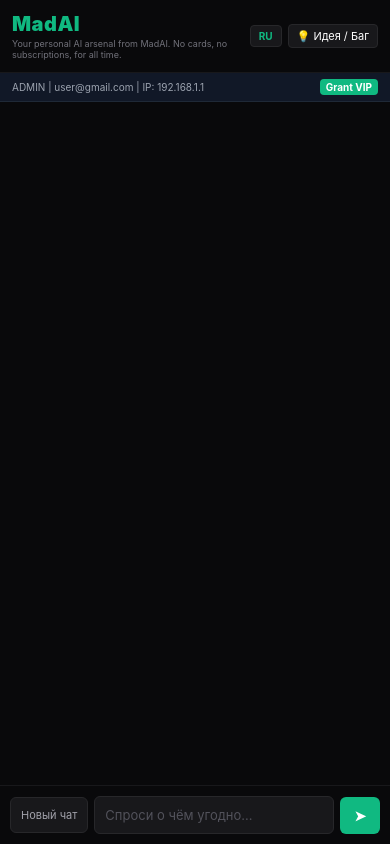
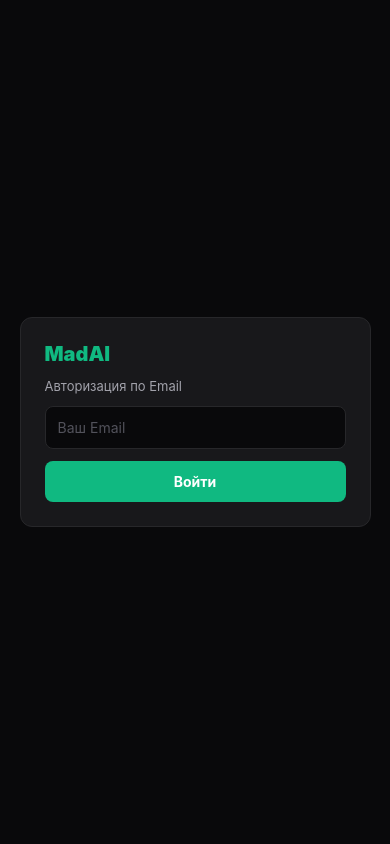
Before and after one commit to madaevichtm/mad-ai, a React Native app: screen / in a window 390 px wide. Built offline with nearby package versions, Linux system fonts and the light colour scheme.

Commit message:
fix models and restore admin vip toggle

```diff
--- a/App.js
+++ b/App.js
@@ -1,99 +1,95 @@
-import React, { useState } from 'react';
+import React, { useState, useEffect } from 'react';
 import { StyleSheet, Text, View, TextInput, TouchableOpacity, FlatList, Modal, SafeAreaView } from 'react-native';
 
-// --- НАСТРОЙКИ КЛЮЧЕЙ И БОТА ---
-const OPENROUTER_API_KEY = "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";
+const OPENROUTER_API_KEY = "sk-or-v1-cf090582aa70565603ee80882ad90c9b0c797c27de40cacc70";
 const TELEGRAM_BOT_TOKEN = "8989304260:AAFT1zU0YHybijCklZSrJ0tazpylsNWnBXw";
-const TELEGRAM_CHAT_ID = "1328175221";
-
-const I18N = {
-  RU: {
-    slogan: "Your personal AI arsenal from MadAI. No cards, no subscriptions, for all time.",
-    placeholder: "Спроси о чём угодно...",
-    bugBtn: "💡 Идея / Баг",
-    newChat: "Новый чат",
-    limitErr: "Лимит 100 запросов в день исчерпан!",
-    shortErr: "Запрос слишком короткий (мин. 3 символа)",
-    send: "Отправить",
-    cancel: "Отмена"
-  },
-  EN: {
-    slogan: "Your personal AI arsenal from MadAI. No cards, no subscriptions, for all time.",
-    placeholder: "Ask anything...",
-    bugBtn: "💡 Idea / Bug",
-    newChat: "New Chat",
-    limitErr: "Daily limit of 100 requests reached!",
-    shortErr: "Query too short (min 3 chars)",
-    send: "Send",
-    cancel: "Cancel"
-  }
-};
+const TELEGRAM_CHAT_ID = "1328128362";
 
 export default function App() {
-  const [lang, setLang] = useState('RU');
-  const t = I18N[lang] || I18N.RU;
+  const [userEmail, setUserEmail] = useState('');
+  const [inputEmail, setInputEmail] = useState('');
+  const [isAuth, setIsAuth] = useState(false);
+
+  // VIP и Админка
+  const [isVip, setIsVip] = useState(false);
+  const [isAdmin, setIsAdmin] = useState(true); // Для тебя как админа
 
   const [messages, setMessages] = useState([]);
   const [input, setInput] = useState('');
-  const [user, setUser] = useState({ email: 'user@gmail.com', isVip: false, dailyRequests: 0, ip: '192.168.1.1' });
-  const [isAdmin, setIsAdmin] = useState(true);
   const [feedbackModal, setFeedbackModal] = useState(false);
   const [feedbackText, setFeedbackText] = useState('');
-  const [abortController, setAbortController] = useState(null);
+  const [loading, setLoading] = useState(false);
 
-  const compressPrompt = (text) => {
-    return text.replace(/\/\*[\s\S]*?\*\/|\/\/.*/g, '').replace(/\s+/g, ' ').trim();
+  useEffect(() => {
+    const savedEmail = localStorage.getItem('madai_user_email');
+    if (savedEmail) {
+      setUserEmail(savedEmail);
+      setIsAuth(true);
+    }
+  }, []);
+
+  const handleLogin = () => {
+    if (!inputEmail.includes('@') || inputEmail.length < 5) {
+      alert("Введите корректный Email!");
+      return;
+    }
+    localStorage.setItem('madai_user_email', inputEmail);
+    setUserEmail(inputEmail);
+    setIsAuth(true);
+  };
+
+  const handleLogout = () => {
+    localStorage.removeItem('madai_user_email');
+    setIsAuth(false);
+    setUserEmail('');
   };
 
   const handleSend = async () => {
-    const raw = input.trim();
-    if (raw.length < 3) { alert(t.shortErr); return; }
-    if (!user.isVip && user.dailyRequests >= 100) { alert(t.limitErr); return; }
+    const text = input.trim();
+    if (!text || loading) return;
 
-    const compressed = compressPrompt(raw);
-    const newMsg = { id: Date.now().toString(), text: raw, sender: 'user' };
+    const userMsg = { id: Date.now().toString(), text, sender: 'user' };
+    setMessages(prev => [...prev, userMsg]);
+    setInput('');
+    setLoading(true);
 
-    const recentHistory = messages.slice(-4).map(m => ({
-      role: m.sender === 'user' ? 'user' : 'assistant',
-      content: compressPrompt(m.text)
-    }));
-
-    setMessages(prev => [...prev, newMsg]);
-    setInput('');
-
-    const selectedModel = user.isVip ? 'deepseek/deepseek-chat' : 'deepseek/deepseek-chat:free';
-    const controller = new AbortController();
-    setAbortController(controller);
+    // Бесплатникам — Gemini 2.5 Flash Free, VIP-ам — DeepSeek V3 (Chat)
+    const selectedModel = isVip ? 'deepseek/deepseek-chat' : 'google/gemini-2.5-flash:free';
 
     try {
       const response = await fetch("https://openrouter.ai/api/v1/chat/completions", {
         method: "POST",
-        signal: controller.signal,
         headers: {
           "Authorization": `Bearer ${OPENROUTER_API_KEY}`,
-          "Content-Type": "application/json"
+          "Content-Type": "application/json",
+          "HTTP-Referer": "https://madlinov.xyz",
+          "X-Title": "MadAI"
         },
         body: JSON.stringify({
           model: selectedModel,
-          messages: [...recentHistory, { role: "user", content: compressed }]
+          messages: [
+            ...messages.slice(-6).map(m => ({
+              role: m.sender === 'user' ? 'user' : 'assistant',
+              content: m.text
+            })),
+            { role: "user", content: text }
+          ]
         })
       });
 
       const data = await response.json();
-      const aiReply = data.choices[0]?.message?.content || "Error";
+      if (data.error) {
+        throw new Error(data.error.message || " Ошибка API OpenRouter");
+      }
 
-      setMessages(prev => [...prev, { id: Date.now().toString(), text: aiReply, sender: 'ai' }]);
-      setUser(prev => ({ ...prev, dailyRequests: prev.dailyRequests + 1 }));
-    } catch (err) {
-      if (err.name !== 'AbortError') {
-        setMessages(prev => [...prev, { id: Date.now().toString(), text: "Connection error", sender: 'ai' }]);
-      }
+      const reply = data.choices?.[0]?.message?.content || "Ошибка ответа.";
+      setMessages(prev => [...prev, { id: (Date.now() + 1).toString(), text: reply, sender: 'ai' }]);
+    } catch (e) {
+      setMessages(prev => [...prev, { id: (Date.now() + 1).toString(), text: ` Ошибка соединения: ${e.message}`, sender: 'ai' }]);
     } finally {
-      setAbortController(null);
+      setLoading(false);
     }
   };
-
-  const stopGeneration = () => { if (abortController) abortController.abort(); };
 
   const sendFeedback = async () => {
     if (!feedbackText.trim()) return;
@@ -103,49 +99,77 @@
         headers: { 'Content-Type': 'application/json' },
         body: JSON.stringify({
           chat_id: TELEGRAM_CHAT_ID,
-          text: `💡 Feedback from ${user.email} (IP: ${user.ip}):\n${feedbackText}`
+          text: `💡 Баг/Идея от ${userEmail}:\n\n${feedbackText}`
         })
       });
-      alert("Sent!");
+      alert("Отправлено в Telegram!");
       setFeedbackText('');
       setFeedbackModal(false);
     } catch (e) {
-      alert("Error sending");
+      alert("Ошибка отправки");
     }
   };
 
+  if (!isAuth) {
+    return (
+      <SafeAreaView style={styles.authContainer}>
+        <View style={styles.authCard}>
+          <Text style={styles.logo}>MadAI</Text>
+          <Text style={styles.authSub}>Авторизация по Email</Text>
+
+          <TextInput
+            style={styles.authInput}
+            placeholder="Ваш Email"
+            placeholderTextColor="#52525b"
+            value={inputEmail}
+            onChangeText={setInputEmail}
+            autoCapitalize="none"
+          />
+
+          <TouchableOpacity style={styles.authBtn} onPress={handleLogin}>
+            <Text style={styles.authBtnText}>Войти</Text>
+          </TouchableOpacity>
+        </View>
+      </SafeAreaView>
+    );
+  }
+
   return (
     <SafeAreaView style={styles.container}>
+      {/* Шапка */}
       <View style={styles.header}>
-        <View style={{ flex: 1 }}>
+        <View>
           <Text style={styles.logo}>MadAI</Text>
-          <Text style={styles.subtext}>{t.slogan}</Text>
+
+          <Text style={styles.userText}>{userEmail}</Text>
         </View>
 
         <View style={styles.headerRight}>
-          <TouchableOpacity style={styles.langBtn} onPress={() => setLang(prev => prev === 'EN' ? 'RU' : 'EN')}>
-            <Text style={styles.langText}>{lang}</Text>
+          <TouchableOpacity style={styles.bugBtn} onPress={() => setFeedbackModal(true)}>
+            <Text style={{ color: '#fff', fontSize: 12 }}>💡 Баг / Идея</Text>
           </TouchableOpacity>
-          <TouchableOpacity style={styles.bugBtn} onPress={() => setFeedbackModal(true)}>
-            <Text style={{ color: '#fff', fontSize: 11 }}>{t.bugBtn}</Text>
+          <TouchableOpacity style={styles.logoutBtn} onPress={handleLogout}>
+            <Text style={{ color: '#ef4444', fontSize: 12 }}>Выйти</Text>
           </TouchableOpacity>
         </View>
       </View>
 
+      {/* Панель администратора / VIP */}
       {isAdmin && (
         <View style={styles.adminBar}>
-          <Text style={styles.adminText}>ADMIN | {user.email} | IP: {user.ip}</Text>
+          <Text style={styles.adminText}>Модель: {isVip ? ' DeepSeek V3 (Платная VIP)' : ' Gemini 2.5 (Бесплатная)'}</Text>
           <TouchableOpacity
-            style={[styles.adminBadge, { backgroundColor: user.isVip ? '#e11d48' : '#10b981' }]}
-            onPress={() => setUser(prev => ({ ...prev, isVip: !prev.isVip }))}
+            style={[styles.adminBadge, { backgroundColor: isVip ? '#e11d48' : '#10b981' }]}
+            onPress={() => setIsVip(!isVip)}
           >
-            <Text style={{ color: '#fff', fontSize: 10, fontWeight: 'bold' }}>
-              {user.isVip ? 'VIP Active (DeepSeek V3)' : 'Grant VIP'}
+            <Text style={{ color: '#fff', fontSize: 11, fontWeight: 'bold' }}>
+              {isVip ? 'VIP Активен (DeepSeek V3)' : 'Выдать VIP'}
             </Text>
           </TouchableOpacity>
         </View>
       )}
 
+      {/* Чат */}
       <FlatList
         data={messages}
         keyExtractor={item => item.id}
@@ -157,47 +181,44 @@
         )}
       />
 
+      {/* Ввод */}
       <View style={styles.inputBar}>
         <TouchableOpacity style={styles.resetBtn} onPress={() => setMessages([])}>
-          <Text style={{ color: '#a1a1aa', fontSize: 11 }}>{t.newChat}</Text>
+          <Text style={{ color: '#a1a1aa', fontSize: 11 }}>Очистить</Text>
         </TouchableOpacity>
 
         <TextInput
           style={styles.input}
           value={input}
           onChangeText={setInput}
-          placeholder={t.placeholder}
+          placeholder="Спроси о чём угодно..."
           placeholderTextColor="#52525b"
         />
 
-        {abortController ? (
-          <TouchableOpacity style={[styles.sendBtn, { backgroundColor: '#e11d48' }]} onPress={stopGeneration}>
-            <Text style={{ color: '#fff', fontWeight: 'bold' }}>Stop</Text>
-          </TouchableOpacity>
-        ) : (
-          <TouchableOpacity style={styles.sendBtn} onPress={handleSend}>
-            <Text style={{ color: '#fff', fontWeight: 'bold' }}>➤</Text>
-          </TouchableOpacity>
-        )}
+        <TouchableOpacity style={styles.sendBtn} onPress={handleSend} disabled={loading}>
+          <Text style={{ color: '#fff', fontWeight: 'bold' }}>{loading ? "..." : "➤"}</Text>
+        </TouchableOpacity>
       </View>
 
+      {/* Модалка */}
       <Modal visible={feedbackModal} transparent animationType="fade">
         <View style={styles.modalBg}>
           <View style={styles.modalCard}>
+            <Text style={{ color: '#fff', fontWeight: 'bold', marginBottom: 8 }}>Сообщение разработчику:</Text>
             <TextInput
               style={styles.modalInput}
               multiline
               value={feedbackText}
               onChangeText={setFeedbackText}
-              placeholder="Describe your idea or bug..."
+              placeholder="Напишите идею или найденный баг..."
               placeholderTextColor="#52525b"
             />
             <View style={{ flexDirection: 'row', justifyContent: 'flex-end', gap: 8, marginTop: 10 }}>
               <TouchableOpacity style={styles.modalBtn} onPress={() => setFeedbackModal(false)}>
-                <Text style={{ color: '#fff' }}>{t.cancel}</Text>
+                <Text style={{ color: '#fff' }}>Отмена</Text>
               </TouchableOpacity>
               <TouchableOpacity style={[styles.modalBtn, { backgroundColor: '#10b981' }]} onPress={sendFeedback}>
-                <Text style={{ color: '#fff' }}>{t.send}</Text>
+                <Text style={{ color: '#fff' }}>Отправить</Text>
               </TouchableOpacity>
             </View>
           </View>
@@ -208,26 +229,36 @@
 }
 
 const styles = StyleSheet.create({
+  authContainer: { flex: 1, backgroundColor: '#09090b', justifyContent: 'center', alignItems: 'center' },
+  authCard: { backgroundColor: '#18181b', padding: 24, borderRadius: 12, borderWidth: 1, borderColor: '#27272a', width: '90%', maxWidth: 360 },
+  authSub: { color: '#a1a1aa', fontSize: 13, marginVertical: 12 },
+  authInput: { backgroundColor: '#09090b', color: '#fff', padding: 12, borderRadius: 8, borderWidth: 1, borderColor: '#27272a', marginBottom: 12 },
+  authBtn: { backgroundColor: '#10b981', padding: 12, borderRadius: 8, alignItems: 'center' },
+  authBtnText: { color: '#fff', fontWeight: 'bold' },
+
   container: { flex: 1, backgroundColor: '#09090b' },
   header: { padding: 12, borderBottomWidth: 1, borderColor: '#18181b', flexDirection: 'row', justifyContent: 'space-between', alignItems: 'center' },
-  logo: { color: '#10b981', fontSize: 20, fontWeight: '900', letterSpacing: 0.5 },
-  subtext: { color: '#71717a', fontSize: 9, marginTop: 2, maxWidth: 220 },
-  headerRight: { flexDirection: 'row', gap: 6, alignItems: 'center' },
-  langBtn: { backgroundColor: '#18181b', paddingHorizontal: 8, paddingVertical: 4, borderRadius: 4, borderWidth: 1, borderColor: '#27272a' },
-  langText: { color: '#10b981', fontSize: 10, fontWeight: 'bold' },
-  bugBtn: { backgroundColor: '#18181b', paddingHorizontal: 8, paddingVertical: 4, borderRadius: 4, borderWidth: 1, borderColor: '#27272a' },
-  adminBar: { backgroundColor: '#111827', padding: 6, paddingHorizontal: 12, flexDirection: 'row', justifyContent: 'space-between', alignItems: 'center', borderBottomWidth: 1, borderColor: '#1f2937' },
-  adminText: { color: '#9ca3af', fontSize: 10 },
-  adminBadge: { paddingHorizontal: 6, paddingVertical: 2, borderRadius: 4 },
-  msg: { padding: 10, marginVertical: 3, marginHorizontal: 10, borderRadius: 8, maxWidth: '82%' },
+  logo: { color: '#10b981', fontSize: 20, fontWeight: '900' },
+  userText: { color: '#71717a', fontSize: 11, marginTop: 2 },
+  headerRight: { flexDirection: 'row', gap: 8 },
+  bugBtn: { backgroundColor: '#18181b', paddingHorizontal: 10, paddingVertical: 6, borderRadius: 6, borderWidth: 1, borderColor: '#27272a' },
+  logoutBtn: { backgroundColor: '#18181b', paddingHorizontal: 10, paddingVertical: 6, borderRadius: 6, borderWidth: 1, borderColor: '#27272a' },
+
+  adminBar: { backgroundColor: '#111827', padding: 8, paddingHorizontal: 12, flexDirection: 'row', justifyContent: 'space-between', alignItems: 'center', borderBottomWidth: 1, borderColor: '#1f2937' },
+  adminText: { color: '#9ca3af', fontSize: 11 },
+  adminBadge: { paddingHorizontal: 10, paddingVertical: 4, borderRadius: 6 },
+
+  msg: { padding: 12, marginVertical: 4, marginHorizontal: 12, borderRadius: 8, maxWidth: '80%' },
   userMsg: { backgroundColor: '#059669', alignSelf: 'flex-end' },
-  aiMsg: { backgroundColor: '#18181b', alignSelf: 'start', borderWidth: 1, borderColor: '#27272a' },
-  inputBar: { flexDirection: 'row', padding: 10, borderTopWidth: 1, borderColor: '#18181b', gap: 6, alignItems: 'center' },
+  aiMsg: { backgroundColor: '#18181b', alignSelf: 'flex-start', borderWidth: 1, borderColor: '#27272a' },
+
+  inputBar: { flexDirection: 'row', padding: 12, borderTopWidth: 1, borderColor: '#18181b', gap: 8, alignItems: 'center' },
   resetBtn: { backgroundColor: '#18181b', padding: 10, borderRadius: 6, borderWidth: 1, borderColor: '#27272a' },
-  input: { flex: 1, backgroundColor: '#18181b', color: '#fff', padding: 10, borderRadius: 6, borderWidth: 1, borderColor: '#27272a', fontSize: 13 },
-  sendBtn: { backgroundColor: '#10b981', paddingHorizontal: 14, paddingVertical: 10, borderRadius: 6, justifyContent: 'center' },
+  input: { flex: 1, backgroundColor: '#18181b', color: '#fff', padding: 10, borderRadius: 6, borderWidth: 1, borderColor: '#27272a', fontSize: 14 },
+  sendBtn: { backgroundColor: '#10b981', paddingHorizontal: 16, paddingVertical: 10, borderRadius: 6, justifyContent: 'center' },
+
   modalBg: { flex: 1, backgroundColor: 'rgba(0,0,0,0.85)', justifyContent: 'center', padding: 20 },
   modalCard: { backgroundColor: '#18181b', padding: 16, borderRadius: 8, borderWidth: 1, borderColor: '#27272a' },
-  modalInput: { backgroundColor: '#09090b', color: '#fff', padding: 10, borderRadius: 6, height: 80, textAlignVertical: 'top', borderWidth: 1, borderColor: '#27272a' },
-  modalBtn: { padding: 8, paddingHorizontal: 12, backgroundColor: '#27272a', borderRadius: 4 }
+  modalInput: { backgroundColor: '#09090b', color: '#fff', padding: 10, borderRadius: 6, height: 90, textAlignVertical: 'top', borderWidth: 1, borderColor: '#27272a' },
+  modalBtn: { padding: 8, paddingHorizontal: 14, backgroundColor: '#27272a', borderRadius: 6 }
 });
```
